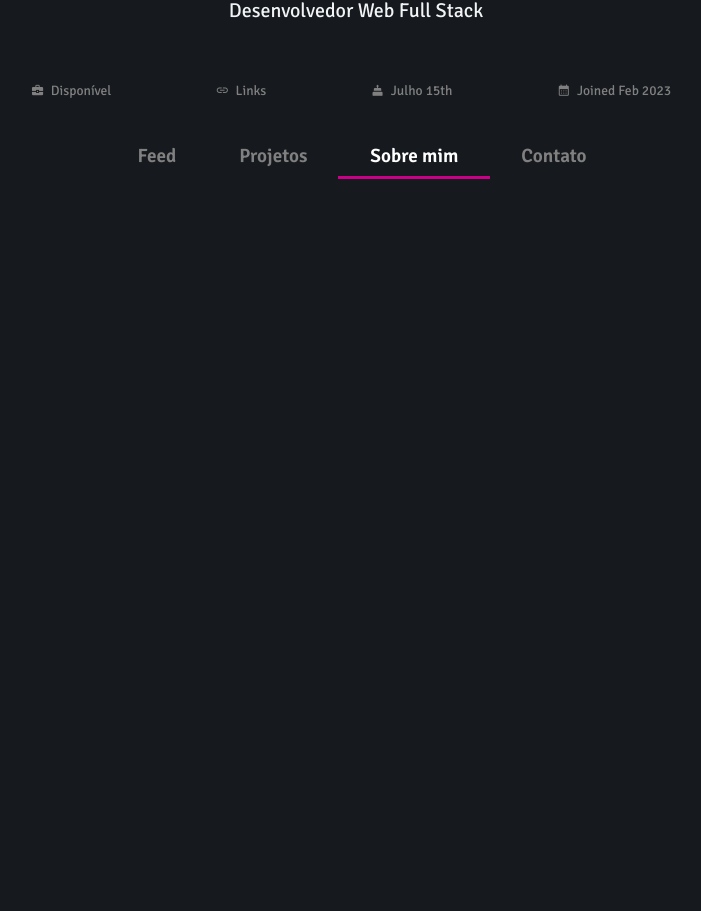
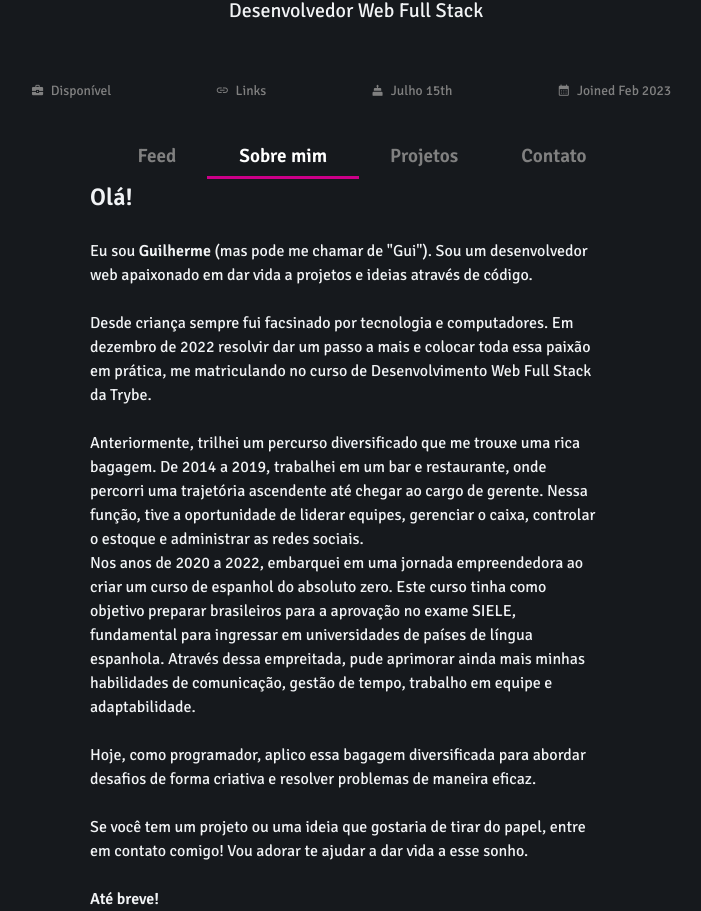
Before and after one commit to guido-marinho/guido-marinho.github.io, a React (Vite) app: page /about in a window 1280 px wide. Shown: the part 574-1485 px from the top of the page, without its empty margins (294-995 px from the left). Before the commit the page ends 810 px from the top, so only its background shows below. Built offline with nearby package versions, Linux system fonts and the light colour scheme.

Commit message:
✨ feat: adiciona pagina de about-me

```diff
--- a/src/components/MainLayout.jsx
+++ b/src/components/MainLayout.jsx
@@ -3,6 +3,7 @@
 
 import '../CSS/MainLayout.css';
 
+import About from '../pages/About.jsx';
 import FormContact from '../pages/FormContact.jsx';
 import Links from '../pages/Links.jsx';
 import Header from './Header.jsx';
@@ -10,7 +11,6 @@
 
 export default function Main() {
   const path = useLocation().pathname;
-
 
   return (
     <>
@@ -27,16 +27,16 @@
               className={`h3-header-main ${path === '/' ? 'active' : ''}`}>
               Feed</h3>
           </Link>
+          <Link to='/about' className='links-main'>
+            <h3
+              className={`h3-header-main ${path === '/about' ? 'active' : ''}`} >
+                Sobre mim
+            </h3>
+          </Link>
           <Link to='/projects' className='links-main'>
             <h3
               className={`h3-header-main ${path === '/projects' ? 'active' : ''}`}>
                 Projetos
-            </h3>
-          </Link>
-          <Link to='/about' className='links-main'>
-            <h3
-              className={`h3-header-main ${path === '/about' ? 'active' : ''}`} >
-                Sobre mim
             </h3>
           </Link>
           <Link to='/contact' className='links-main'>
@@ -49,8 +49,8 @@
 
         {path === '/links' && <Links />}
         {/* {path === '/' && <Feed />} */}
-        {/* {path === '/about' && <About />} */}
         {/* {path === '/projects' && <Projects />} */}
+        {path === '/about' && <About />}
         {path === '/contact' && <FormContact />}
       </main>
     </>
--- /dev/null
+++ b/src/pages/About.jsx
@@ -0,0 +1,49 @@
+import React from 'react';
+
+export default function About() {
+  return (
+    <section className='about-container'>
+      <h2>Olá!</h2>
+      <br />
+      <p>
+        Eu sou <strong>Guilherme</strong> (mas pode me chamar de &quot;Gui&quot;). Sou um desenvolvedor web apaixonado em dar vida a projetos e ideias através de código.
+      </p>
+
+      <br />
+
+      <p>
+        Desde criança sempre fui facsinado por tecnologia e computadores. Em dezembro de 2022 resolvir dar um passo a mais e colocar toda essa paixão em prática, me matriculando no curso de Desenvolvimento Web Full Stack da Trybe.
+      </p>
+
+      <br />
+
+      <p>
+        Anteriormente, trilhei um percurso diversificado que me trouxe uma rica bagagem. De 2014 a 2019, trabalhei em um bar e restaurante, onde percorri uma trajetória ascendente até chegar ao cargo de gerente. Nessa função, tive a oportunidade de liderar equipes, gerenciar o caixa, controlar o estoque e administrar as redes sociais.
+
+        <br />
+
+        Nos anos de 2020 a 2022, embarquei em uma jornada empreendedora ao criar um curso de espanhol do absoluto zero. Este curso tinha como objetivo preparar brasileiros para a aprovação no exame SIELE, fundamental para ingressar em universidades de países de língua espanhola. Através dessa empreitada, pude aprimorar ainda mais minhas habilidades de comunicação, gestão de tempo, trabalho em equipe e adaptabilidade.
+      </p>
+
+      <br />
+
+      <p>
+        Hoje, como programador, aplico essa bagagem diversificada para abordar desafios de forma criativa e resolver problemas de maneira eficaz.
+      </p>
+
+      <br />
+
+      <p>
+        Se você tem um projeto ou uma ideia que gostaria de tirar do papel, entre em contato comigo! Vou adorar te ajudar a dar vida a esse sonho.
+      </p>
+
+      <br />
+
+      <p>
+        <strong>
+          Até breve!
+        </strong>
+      </p>
+    </section>
+  );
+}
```
